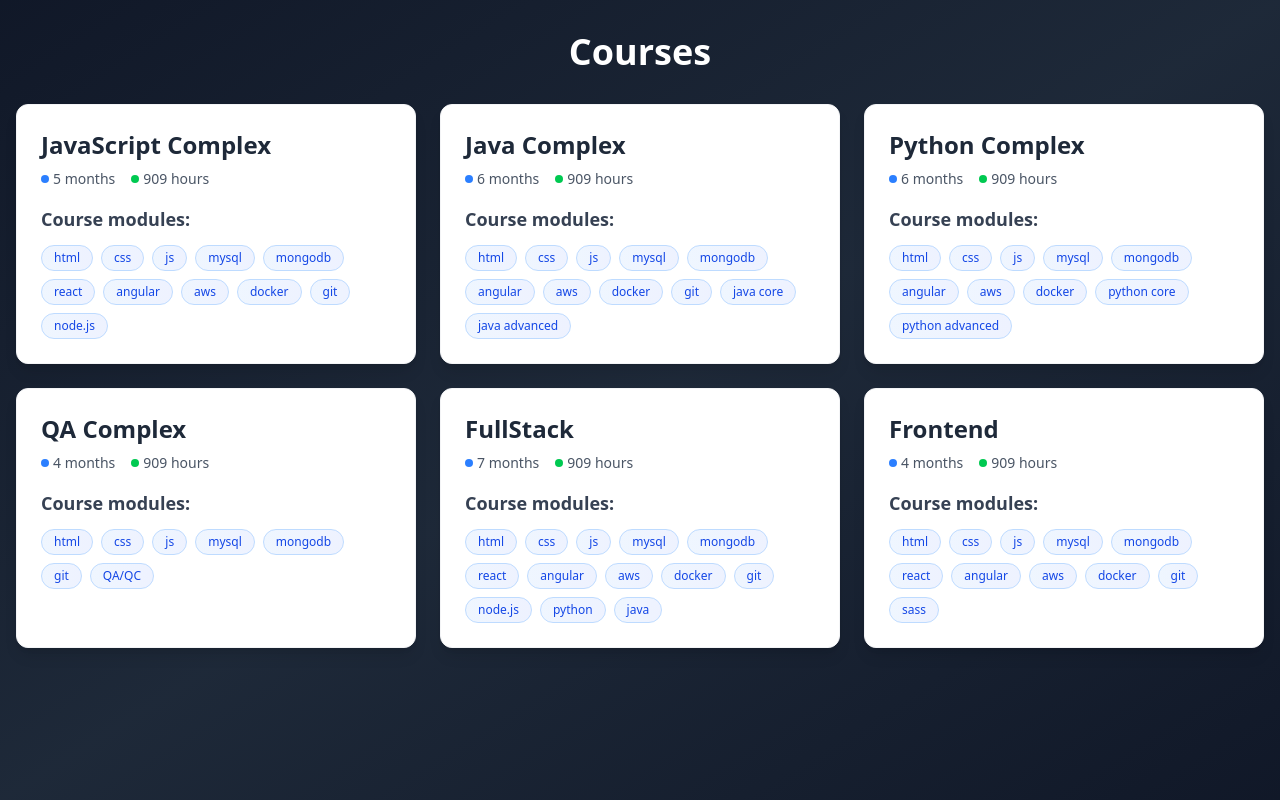
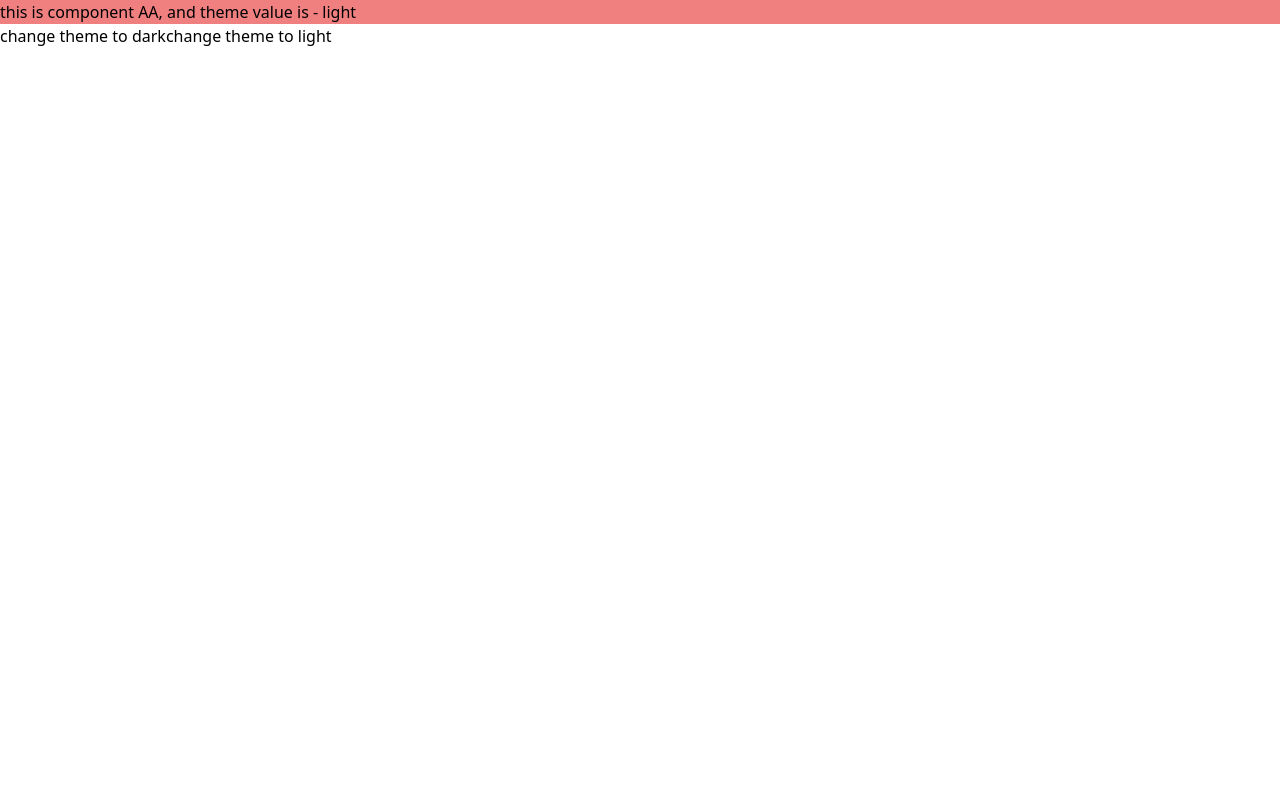
Before and after one commit to Nobergan/okten-react, a React (Vite) app: page / in a window 1280 px wide. Built offline with nearby package versions, Linux system fonts and the light colour scheme; no server answers.

Commit message:
homework 7

```diff
--- a/src/App.tsx
+++ b/src/App.tsx
@@ -1,10 +1,43 @@
 import './App.css';
-import CoursesComponent from './components/homework-1/CoursesComponent.tsx';
+import { MyContext } from './context/MyContextProvider';
+import { useState } from 'react';
+import { A } from './components/A.tsx';
+import { B } from './components/B.tsx';
+// import { useFetch } from './hooks/UseFetch.tsx';
 
 function App() {
+  // Homework 7/1
+  // const users = useFetch<{ id: number; name: string }[]>(
+  //   'https://jsonplaceholder.typicode.com/users',
+  //   []
+  // );
+  //
+  // return (
+  //   <>
+  //     {users &&
+  //       users.map((user) => (
+  //         <div key={user.id}>
+  //           {user.id}: {user.name}
+  //         </div>
+  //       ))}
+  //   </>
+  // );
+  // Homework 7/2
+  const [themeColor, setThemeColor] = useState<string>('light');
+
   return (
-    <div className='min-h-screen bg-gradient-to-br from-gray-900 via-gray-800 to-gray-900'>
-      <CoursesComponent />
+    <div>
+      <MyContext.Provider
+        value={{
+          theme: themeColor,
+          changeTheme: (themeValue: string) => {
+            setThemeColor(themeValue);
+          }
+        }}
+      >
+        <A />
+        <B />
+      </MyContext.Provider>
     </div>
   );
 }
--- /dev/null
+++ b/src/components/A.tsx
@@ -0,0 +1,9 @@
+import { AA } from './AA.tsx';
+
+export const A = () => {
+  return (
+    <div>
+      <AA />
+    </div>
+  );
+};
--- /dev/null
+++ b/src/components/AA.css
@@ -0,0 +1,7 @@
+.dark {
+  background: darkslategrey;
+}
+
+.light {
+  background: lightcoral;
+}
--- /dev/null
+++ b/src/components/AA.tsx
@@ -0,0 +1,13 @@
+import { MyContext } from '../context/MyContextProvider.tsx';
+import { useContext } from 'react';
+import './AA.css';
+
+export const AA = () => {
+  const { theme } = useContext(MyContext);
+
+  return (
+    <div className={theme}>
+      this is component AA, and theme value is - {theme}
+    </div>
+  );
+};
--- /dev/null
+++ b/src/components/B.tsx
@@ -0,0 +1,9 @@
+import { BA } from './BA.tsx';
+
+export const B = () => {
+  return (
+    <div>
+      <BA />
+    </div>
+  );
+};
--- /dev/null
+++ b/src/components/BA.tsx
@@ -0,0 +1,21 @@
+import { useContext } from 'react';
+import { MyContext } from '../context/MyContextProvider.tsx';
+
+export const BA = () => {
+  const { changeTheme } = useContext(MyContext);
+
+  const handlerDark = () => {
+    changeTheme('dark');
+  };
+
+  const handlerLight = () => {
+    changeTheme('light');
+  };
+
+  return (
+    <div>
+      <button onClick={handlerDark}>change theme to dark</button>
+      <button onClick={handlerLight}>change theme to light</button>
+    </div>
+  );
+};
--- a/src/components/homework-1/CourseComponent.tsx
+++ /dev/null
@@ -1,46 +0,0 @@
-import type { FC } from 'react';
-import type { ICourse } from './models/ICourse.ts';
-
-type CourseComponentPropType = {
-  course: ICourse;
-};
-
-const CourseComponent: FC<CourseComponentPropType> = ({ course }) => {
-  return (
-    <div className='rounded-xl border border-gray-100 bg-white p-6 shadow-lg transition-shadow duration-300 hover:shadow-xl'>
-      <div className='mb-4'>
-        <h2 className='mb-2 text-2xl font-bold text-gray-800'>
-          {course.title}
-        </h2>
-        <div className='mb-4 flex items-center gap-4 text-sm text-gray-600'>
-          <div className='flex items-center gap-1'>
-            <span className='h-2 w-2 rounded-full bg-blue-500'></span>
-            <span>{course.monthDuration} months</span>
-          </div>
-          <div className='flex items-center gap-1'>
-            <span className='h-2 w-2 rounded-full bg-green-500'></span>
-            <span>{course.hourDuration} hours</span>
-          </div>
-        </div>
-      </div>
-
-      <div>
-        <h3 className='mb-3 text-lg font-semibold text-gray-700'>
-          Course modules:
-        </h3>
-        <div className='flex flex-wrap gap-2'>
-          {course.modules.map((module, index) => (
-            <span
-              key={index}
-              className='inline-block cursor-pointer rounded-full border border-blue-200 bg-gradient-to-r from-blue-50 to-indigo-50 px-3 py-1 text-xs font-medium text-blue-700 transition-colors duration-200 hover:bg-gradient-to-r hover:from-blue-100 hover:to-indigo-100'
-            >
-              {module}
-            </span>
-          ))}
-        </div>
-      </div>
-    </div>
-  );
-};
-
-export default CourseComponent;
--- a/src/components/homework-1/CoursesComponent.tsx
+++ /dev/null
@@ -1,19 +0,0 @@
-import { coursesArray } from '../../../arrays.ts';
-import CourseComponent from './CourseComponent.tsx';
-
-const CoursesComponent = () => {
-  return (
-    <div className='container mx-auto px-4 py-8'>
-      <h1 className='mb-8 text-center text-4xl font-bold text-white'>
-        Courses
-      </h1>
-      <div className='grid grid-cols-1 gap-6 md:grid-cols-2 lg:grid-cols-3'>
-        {coursesArray.map((course, index) => (
-          <CourseComponent course={course} key={index} />
-        ))}
-      </div>
-    </div>
-  );
-};
-
-export default CoursesComponent;
--- a/src/components/homework-1/models/ICourse.ts
+++ /dev/null
@@ -1,6 +0,0 @@
-export interface ICourse {
-  title: string;
-  monthDuration: number;
-  hourDuration: number;
-  modules: string[];
-}
--- /dev/null
+++ b/src/context/MyContextProvider.tsx
@@ -0,0 +1,13 @@
+import { createContext } from 'react';
+
+type ContextValueType = {
+  theme: string;
+  changeTheme: (theme: string) => void;
+};
+const defaultValue: ContextValueType = {
+  theme: 'light',
+  changeTheme: (theme: string) => {
+    console.log(theme);
+  }
+};
+export const MyContext = createContext<ContextValueType>(defaultValue);
--- /dev/null
+++ b/src/hooks/UseFetch.tsx
@@ -0,0 +1,14 @@
+import { useEffect, useState } from 'react';
+
+export const useFetch = <T,>(url: string, defaultValue: T) => {
+  const [obj, setObj] = useState<T>(defaultValue);
+  useEffect(() => {
+    fetch(url)
+      .then((value) => value.json())
+      .then((value) => {
+        setObj(value);
+      });
+  }, [url]);
+
+  return obj;
+};
```
